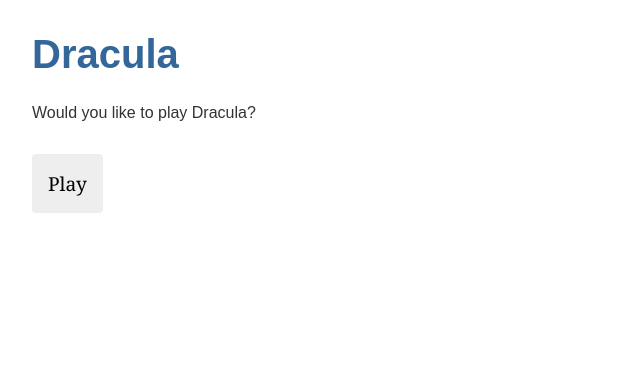
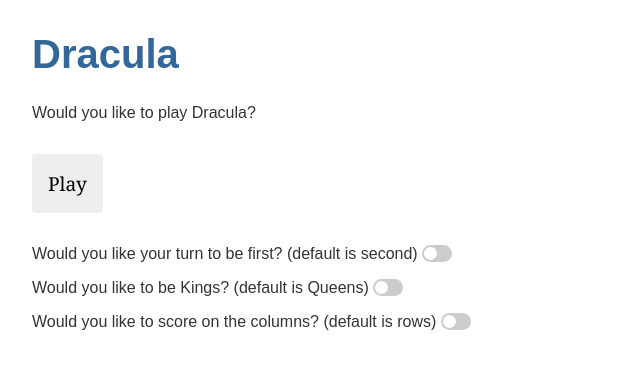
Before and after one commit to ABenC377/Dracula, an Angular app in the folder angular-Dracula/: page / in a window 1280 px wide. Shown: the top 368 px of the page, without its empty margins (0-640 px from the left). Built offline with nearby package versions, Linux system fonts and the light colour scheme.

Commit message:
Added options for K/Q and col/row

```diff
--- a/angular-Dracula/src/app/app.component.css
+++ b/angular-Dracula/src/app/app.component.css
@@ -0,0 +1,62 @@
+/* The switch - the box around the slider */
+.switch {
+  position: relative;
+  display: inline-block;
+  width: 30px;
+  height: 17px;
+}
+
+/* Hide default HTML checkbox */
+.switch input {
+  opacity: 0;
+  width: 0;
+  height: 0;
+}
+
+/* The slider */
+.slider {
+  position: absolute;
+  cursor: pointer;
+  top: 0;
+  left: 0;
+  right: 0;
+  bottom: 0;
+  background-color: #ccc;
+  -webkit-transition: .4s;
+  transition: .4s;
+}
+
+.slider:before {
+  position: absolute;
+  content: "";
+  height: 13px;
+  width: 13px;
+  left: 2px;
+  bottom: 2px;
+  background-color: white;
+  -webkit-transition: .4s;
+  transition: .4s;
+}
+
+input:checked + .slider {
+  background-color: #2196F3;
+}
+
+input:focus + .slider {
+  box-shadow: 0 0 1px #2196F3;
+}
+
+input:checked + .slider:before {
+  -webkit-transform: translateX(13px);
+  -ms-transform: translateX(13px);
+  transform: translateX(13px);
+}
+
+/* Rounded sliders */
+.slider.round {
+  border-radius: 17px;
+}
+
+.slider.round:before {
+  border-radius: 50%;
+}
--- a/angular-Dracula/src/app/app.component.html
+++ b/angular-Dracula/src/app/app.component.html
@@ -2,7 +2,11 @@
 
 <ng-template [ngIf]="playGame" [ngIfElse]="inviteToStartGame">
   <div >
-    <app-game></app-game>
+    <app-game
+      [isPlayerTurn]="isPlayerTurn"
+      [playerIsKings]="playerIsKings"
+      [playerIsCols]="playerIsCols"
+    ></app-game>
   </div>
 </ng-template>
 
@@ -11,6 +15,23 @@
     <p>Would you like to play Dracula?</p>
     <button type="startGame" name="startGame" (click)="startGame()">Play</button>
   </div>
+  <div class="gameSettings">
+    <p>Would you like your turn to be first? (default is second)
+    <label class="switch">
+      <input type="checkbox" id="isPlayerTurn" (change)="changePlayerTurn()">
+      <span class="slider round"></span>
+    </label></p>
+    <p>Would you like to be Kings? (default is Queens)
+    <label class="switch">
+      <input type="checkbox" id="playerIsKings" (change)="changePlayerSuit()">
+      <span class="slider round"></span>
+    </label></p>
+    <p>Would you like to score on the columns? (default is rows)
+    <label class="switch">
+      <input type="checkbox" id="playerIsCols" (change)="changePlayerDirection">
+      <span class="slider round"></span>
+    </label></p>
+  </div>
 </ng-template>
 
 <router-outlet></router-outlet>
--- a/angular-Dracula/src/app/app.component.ts
+++ b/angular-Dracula/src/app/app.component.ts
@@ -8,19 +8,31 @@ import { Component } from '@angular/core';
 export class AppComponent {
   title: string;
   playGame: boolean;
-  playerTurn: boolean;
-  playerIsKing: boolean;
+  isPlayerTurn: boolean;
+  playerIsKings: boolean;
   playerIsCols: boolean;
 
   constructor() {
     this.title = "Dracula";
     this.playGame = false;
-    this.playerTurn = true;
-    this.playerIsKing = true;
-    this.playerIsCols = true;
+    this.isPlayerTurn = false;
+    this.playerIsKings = false;
+    this.playerIsCols = false;
   }
 
   startGame() {
     this.playGame = true;
   }
+
+  changePlayerTurn() {
+    this.isPlayerTurn = !this.isPlayerTurn;
+  }
+
+  changePlayerSuit() {
+    this.playerIsKings = !this.playerIsKings;
+  }
+
+  changePlayerDirection() {
+    this.playerIsCols = !this.playerIsCols;
+  }
 }
--- a/angular-Dracula/src/app/board/board.component.html
+++ b/angular-Dracula/src/app/board/board.component.html
@@ -1,29 +1,44 @@
 <div>
   <div class="information">
-    <p>The columns are the player's score, and the row's are the opponent's score</p>
-    <p>The Kings score on the columns, the Queens score on the rows</p>
+    <ng-template [ngIf]="playerIsKings" [ngIfElse]="playerIsQueens">
+      <h3>You are Kings.  Therefore, Kings are worth 10 points to you, and Queens are worth 0 points to you.</h3>
+      <h3>Vice versa, Kings are worth 0 points to your opponent, and Queens are worth 10 points to them.</h3>
+    </ng-template>
+
+    <ng-template #playerIsQueens>
+      <h3>You are Queens.  Therefore, Queens are worth 10 points to you, and Kings are worth 0 points to you.</h3>
+      <h3>Vice versa, Queens are worth 0 points to your opponent, and Kings are worth 10 points to them.</h3>
+    </ng-template>
+    <br>
+    <ng-template [ngIf]="playerIsCols" [ngIfElse]="playerIsRows">
+      <h3>You score down the columns, and your opponent scores along the rows.</h3>
+    </ng-template>
+
+    <ng-template #playerIsRows>
+      <h3>You score along the Rows, and your opponent scores down the columns.</h3>
+    </ng-template>
   </div>
   <table>
     <tr>
       <td class="blank"></td>
-      <td class="colScore" id="col1Score"><app-line-score [isKing]="isKing" [lineCards]="col1" (scoreUpdated)="onScoreUpdatedCol1($event)"></app-line-score></td>
-      <td class="colScore" id="col2Score"><app-line-score [isKing]="isKing" [lineCards]="col2" (scoreUpdated)="onScoreUpdatedCol2($event)"></app-line-score></td>
-      <td class="colScore" id="col3Score"><app-line-score [isKing]="isKing" [lineCards]="col3" (scoreUpdated)="onScoreUpdatedCol3($event)"></app-line-score></td>
+      <td class="colScore" id="col1Score"><app-line-score [scoreKings]="columnsScoreKings" [lineCards]="col1" (scoreUpdated)="onScoreUpdatedCol1($event)"></app-line-score></td>
+      <td class="colScore" id="col2Score"><app-line-score [scoreKings]="columnsScoreKings" [lineCards]="col2" (scoreUpdated)="onScoreUpdatedCol2($event)"></app-line-score></td>
+      <td class="colScore" id="col3Score"><app-line-score [scoreKings]="columnsScoreKings" [lineCards]="col3" (scoreUpdated)="onScoreUpdatedCol3($event)"></app-line-score></td>
     </tr>
     <tr>
-      <td class="rowScore" id="row1Score"><app-line-score [isKing]="!isKing" [lineCards]="row1" (scoreUpdated)="onScoreUpdatedRow1($event)"></app-line-score></td>
+      <td class="rowScore" id="row1Score"><app-line-score [scoreKings]="!columnsScoreKings" [lineCards]="row1" (scoreUpdated)="onScoreUpdatedRow1($event)"></app-line-score></td>
       <td><app-card [card]="card1" (selectCard)="onSelectCard1($event)"></app-card></td>
       <td><app-card [card]="card2" (selectCard)="onSelectCard2($event)"></app-card></td>
       <td><app-card [card]="card3" (selectCard)="onSelectCard3($event)"></app-card></td>
     </tr>
     <tr>
-      <td class="rowScore" id="row2Score"><app-line-score [isKing]="!isKing" [lineCards]="row2" (scoreUpdated)="onScoreUpdatedRow2($event)"></app-line-score></td>
+      <td class="rowScore" id="row2Score"><app-line-score [scoreKings]="!columnsScoreKings" [lineCards]="row2" (scoreUpdated)="onScoreUpdatedRow2($event)"></app-line-score></td>
       <td><app-card [card]="card4" (selectCard)="onSelectCard4($event)"></app-card></td>
       <td><app-card [card]="card5" (selectCard)="onSelectCard5($event)"></app-card></td>
       <td><app-card [card]="card6" (selectCard)="onSelectCard6($event)"></app-card></td>
     </tr>
     <tr>
-      <td class="rowScore" id="row3Score"><app-line-score [isKing]="!isKing" [lineCards]="row3" (scoreUpdated)="onScoreUpdatedRow3($event)"></app-line-score></td>
+      <td class="rowScore" id="row3Score"><app-line-score [scoreKings]="!columnsScoreKings" [lineCards]="row3" (scoreUpdated)="onScoreUpdatedRow3($event)"></app-line-score></td>
       <td><app-card [card]="card7" (selectCard)="onSelectCard7($event)"></app-card></td>
       <td><app-card [card]="card8" (selectCard)="onSelectCard8($event)"></app-card></td>
       <td><app-card [card]="card9" (selectCard)="onSelectCard9($event)"></app-card></td>
--- a/angular-Dracula/src/app/board/board.component.ts
+++ b/angular-Dracula/src/app/board/board.component.ts
@@ -6,8 +6,7 @@ import { Card } from '../card';
   templateUrl: './board.component.html',
   styleUrls: ['./board.component.css']
 })
-export class BoardComponent {
-  isKing: boolean;
+export class BoardComponent implements OnInit {
   scores: number[];
   card1!: Card;
   card2!: Card;
@@ -24,20 +23,28 @@ export class BoardComponent {
   col1!: Card[];
   col2!: Card[];
   col3!: Card[];
+  columnsScoreKings!: boolean;
 
   @Input() boardConfiguration!: Card[];
   @Input() handCardSelected!: boolean;
   @Input() selectedHandCard!: Card;
+  @Input() playerIsCols!: boolean;
+  @Input() playerIsKings!: boolean;
 
   @Output() handCardPlayed: EventEmitter<Card> = new EventEmitter<Card>();
   @Output() scoresUpdated: EventEmitter<number[]> = new EventEmitter<number[]>();
 
   constructor() {
-    // As a default, we set this to true, though we will alter implemnt this to be changable before the game.
-    this.isKing = true;
-
     // The first three values are the column scores, and the last three are the row scores
     this.scores = [0, 0, 0, 0, 0, 0];
+  }
+
+  ngOnInit():void {
+    if ((this.playerIsCols && this.playerIsKings) || (!this.playerIsCols && !this.playerIsKings)) {
+      this.columnsScoreKings = true;
+    } else {
+      this.columnsScoreKings = false;
+    }
   }
 
   ngOnChanges(changes: SimpleChanges): void {
--- a/angular-Dracula/src/app/game/game.component.html
+++ b/angular-Dracula/src/app/game/game.component.html
@@ -11,6 +11,8 @@
       [boardConfiguration]="boardConfiguration"
       [handCardSelected]="handCardSelected"
       [selectedHandCard]="selectedHandCard"
+      [playerIsKings]="playerIsKings"
+      [playerIsCols]="playerIsCols"
       (handCardPlayed)="onHandCardPlayed($event)"
       (scoresUpdated)="onScoresUpdated($event)">
     </app-board>
--- a/angular-Dracula/src/app/game/game.component.ts
+++ b/angular-Dracula/src/app/game/game.component.ts
@@ -10,9 +10,6 @@ import { DECK } from '../card-deck';
 export class GameComponent implements OnInit {
   deck: Card[];
   round: number;
-  playerTurn: boolean;
-  playerIsKing: boolean;
-  playerIsCols: boolean;
   handCards: Card[];
   opponentCards: Card[];
   roundScores: number[];
@@ -23,12 +20,13 @@ export class GameComponent implements OnInit {
   selectedHandCard!: Card;
   handCardSelected!: boolean;
 
+  @Input() isPlayerTurn!: boolean;
+  @Input() playerIsKings!: boolean;
+  @Input() playerIsCols!: boolean;
+
   constructor(){
     this.deck = DECK;
     this.round = 0;
-    this.playerTurn = true;
-    this.playerIsKing = true;
-    this.playerIsCols = true;
     this.handCards = [];
     this.opponentCards = [];
     this.selectedHandCard = emptyCard;
@@ -148,7 +146,7 @@ export class GameComponent implements OnInit {
       if (this.boardConfiguration[index].suit == "empty" && this.isPlayable(index)){
         this.boardConfiguration[index] = this.opponentCards.pop() as Card;
         opponentCardHasBeenPlayed = true;
-        this.playerTurn = true;
+        this.isPlayerTurn = true;
       } else {
         index += 1;
       }
--- a/angular-Dracula/src/app/line-score/line-score.component.ts
+++ b/angular-Dracula/src/app/line-score/line-score.component.ts
@@ -17,7 +17,7 @@ export class LineScoreComponent {
   jokerPlayed: boolean;
 
 
-  @Input() isKing!: boolean;
+  @Input() scoreKings!: boolean;
   @Input() lineCards!: Card[];
 
   @Output() scoreUpdated: EventEmitter<number> = new EventEmitter<number>();
@@ -59,7 +59,7 @@ export class LineScoreComponent {
       }
 
       // Add the card score to the total score
-      if (this.isKing){
+      if (this.scoreKings){
         this.totalScore += lineCard.KValue;
       } else {
         this.totalScore += lineCard.QValue;
```
